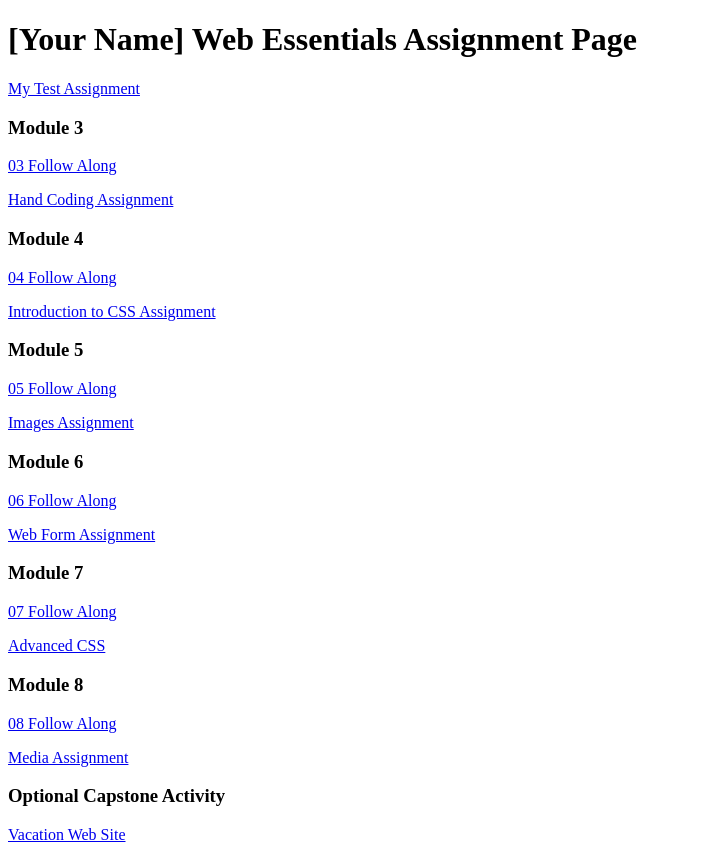
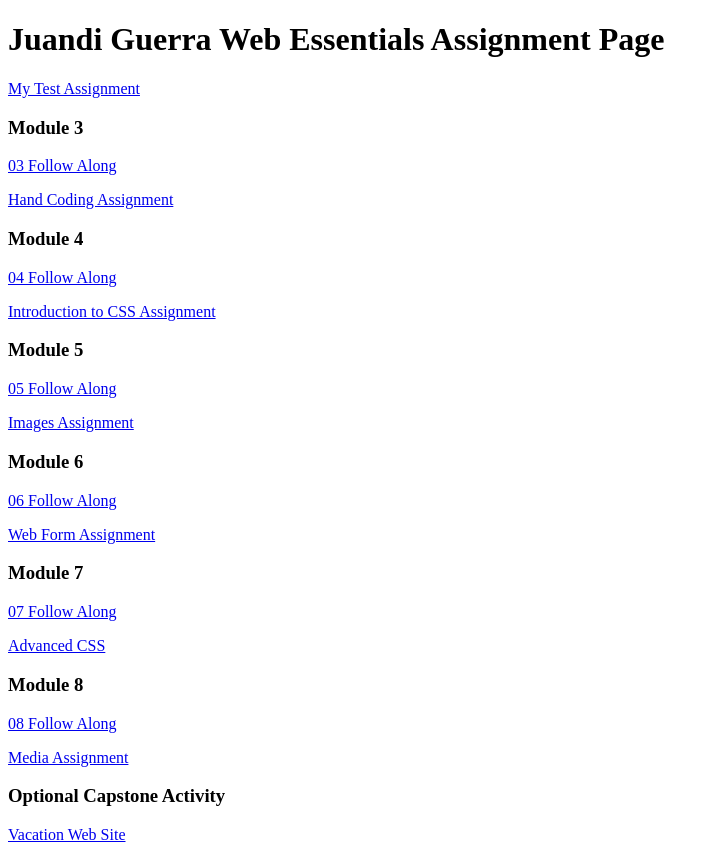
Before and after one commit to scoobyjew09/dwdd1600, a plain HTML site: page index.html in a window 1280 px wide. Shown: the whole page, without its empty margins (0-719 px from the left). Drawn offline with Linux system fonts and the light colour scheme.

Commit message:
Added my name

```diff
--- a/index.html
+++ b/index.html
@@ -6,7 +6,7 @@
 		<title>dwdd 1600 assignment list page</title>
 	</head>
 	<body>
-		<h1>[Your Name] Web Essentials Assignment Page</h1>
+		<h1>Juandi Guerra Web Essentials Assignment Page</h1>
 		<p><a href="01test">My Test Assignment</a></p>
 
 		<h3>Module 3</h3>
```
